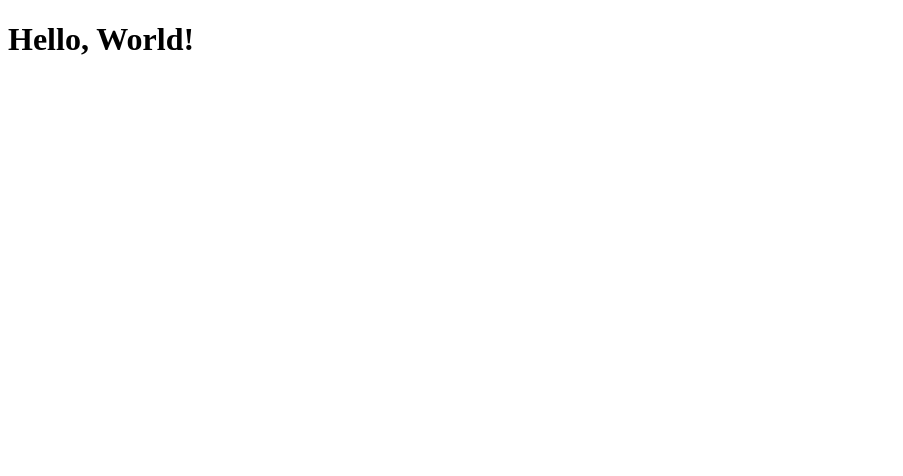
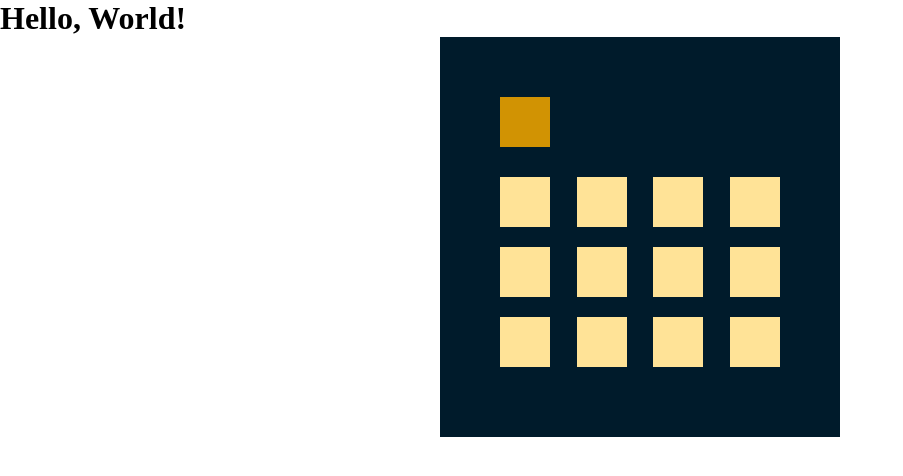
Before and after one commit to VladaBelaya/training_JS, a website: page LearnJS/index.html in a window 1280 px wide. Shown: the whole page, without its empty margins (0-903 px from the left). Drawn offline with Linux system fonts and the light colour scheme.

Commit message:
задачка lol

```diff
--- a/LearnJS/index.html
+++ b/LearnJS/index.html
@@ -8,6 +8,23 @@
   </head>
   <body>
     <h1>Hello, World!</h1>
+    <div class="container">
+      <div class="avatar"></div>
+      <div class="blocks">
+        <div class="block"></div>
+        <div class="block"></div>
+        <div class="block"></div>
+        <div class="block"></div>
+        <div class="block"></div>
+        <div class="block"></div>
+        <div class="block"></div>
+        <div class="block"></div>
+        <div class="block"></div>
+        <div class="block"></div>
+        <div class="block"></div>
+        <div class="block"></div>
+      </div>
+    </div>
     <script src="script.js"></script>
   </body>
 </html>
--- a/LearnJS/script.js
+++ b/LearnJS/script.js
@@ -145,3 +145,27 @@
 //     login == '13' ? message = 'Введите логин' :
 //     message = 'Введите логин';
 // alert(message)
+
+let avatar = document.querySelector('.avatar'),
+    pers = document.querySelectorAll('.block')
+
+pers.forEach((chemp) => {
+    chemp.addEventListener('click', () => {
+        pers.forEach(chemp => {
+            chemp.addEventListener('click', () => {
+                for (const item of pers) {
+                    item.classList.remove('click')
+                }
+                chemp.classList.add('click')
+                avatar.classList.add('click')
+            })
+
+        })
+    })
+
+})
+// if (chemp.contains != 'click') {
+//     chemp.classList.add('click')
+// } else {
+//     chemp.classList.remove('click')
+// }
--- a/LearnJS/style.css
+++ b/LearnJS/style.css
@@ -0,0 +1,41 @@
+* {
+    padding: 0;
+    margin: 0;
+}
+
+.container {
+    margin: 0 auto;
+    background-color: rgb(0, 27, 43);
+    padding: 50px 50px;
+    max-width: 300px;
+    min-height: 300px;
+    display: flex;
+    flex-direction: column;
+    justify-content: space-around;
+}
+
+.blocks {
+    display: flex;
+    justify-content: space-between;
+    align-items: center;
+    flex-wrap: wrap;
+}
+
+.block {
+    margin: 10px 10px;
+    width: 50px;
+    height: 50px;
+    background-color: #ffe397;
+}
+
+.avatar {
+    margin: 0 10px;
+    width: 50px;
+    height: 50px;
+    background-color: #d19303;
+}
+
+.click {
+    background-color: #fff;
+
+}
```
